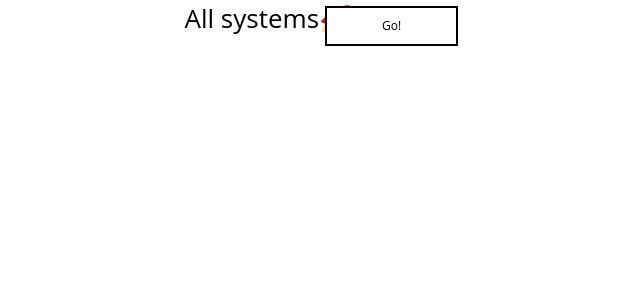
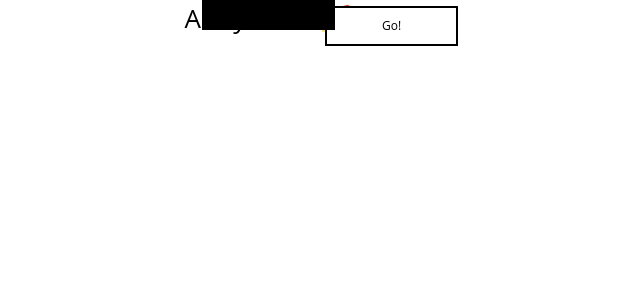
Before and after one commit to arakno/wayflyer, a React (Create React App) app: page / in a window 1280 px wide. Both pictures are taken after a click on the button "Go!". Shown: the top 300 px of the page, without its empty margins (372-1012 px from the left). Built offline with nearby package versions, Linux system fonts and the light colour scheme.

Commit message:
Style tooltip.

```diff
--- a/src/Tooltip.tsx
+++ b/src/Tooltip.tsx
@@ -1,15 +1,32 @@
 import React from 'react'
-import { Interface } from 'readline'
+import styled from 'styled-components'
 
-interface TooltipProps {
-    className?: string;
+interface StyledTooltipProps {
+    text?: string;
     fontSize?: any;
     color?: string;
+    background?: string;
 }
 
-const Tooltip:React.FC <TooltipProps> = ({className, children}) => {
+const StyledTooltip = styled.span<StyledTooltipProps>`
+position: absolute;
+width: 133px;
+height: 30px;
+background-color: ${props => props.background || "#000"};
+border: 2px solid #000;
+box-sizing: border-box;
+
+text-decoration: none;
+color: ${props => props.color || "#fff"};
+font-style: normal;
+font-weight: 400;
+font-size: 12px;
+line-height: 1.4;
+`
+
+const Tooltip:React.FC<StyledTooltipProps> = (props: StyledTooltipProps) => {
     return (
-       <span className={className}>{children}</span>
+       <StyledTooltip {...props}>{props.text}</StyledTooltip>
     )
 }
 
```
